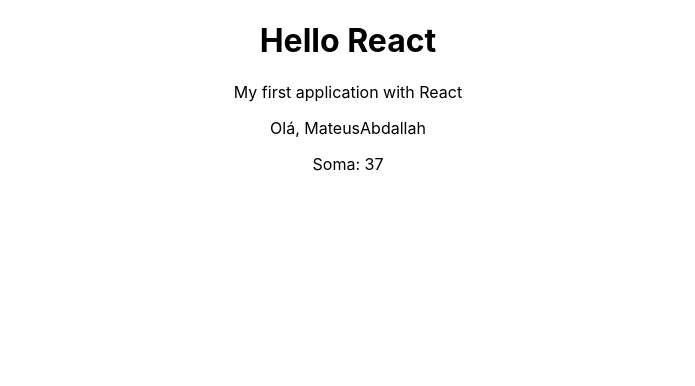
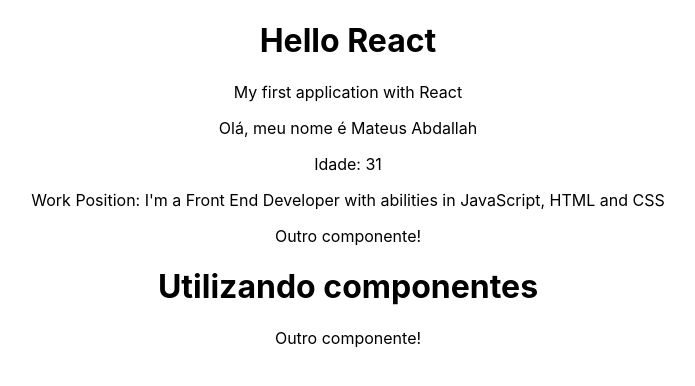
Before and after one commit to mateusAbdallah/learningReactJS, a React (Create React App) app: page / in a window 1280 px wide. Shown: the top 386 px of the page, without its empty margins (292-987 px from the left). Built offline with nearby package versions, Linux system fonts and the light colour scheme.

Commit message:
learning JSX and components

```diff
--- a/src/App.js
+++ b/src/App.js
@@ -1,4 +1,6 @@
 import './App.css';
+import Frase from './components/Frase';
+import HelloWorld from './components/HelloWorld';
 
 function App() {
 
@@ -6,8 +8,13 @@
     return first + last
   }
 
-  function sum(a, b){
-    return a + b
+  function age(){
+    let age = 31;
+    return age;
+  }
+
+  function job(){
+    return "I'm a Front End Developer with abilities in JavaScript, HTML and CSS"
   }
 
 
@@ -16,8 +23,12 @@
     <div className="App">
       <h1>Hello React</h1>
       <p>My first application with React</p>
-      <p>Olá, {name("Mateus", "Abdallah")}</p>
-      <p>Soma: {sum(22, 15)} </p>
+      <p>Olá, meu nome é {name("Mateus", " Abdallah")}</p>
+      <p>Idade: {age()} </p>
+      <p>Work Position: {job()}</p>
+      <Frase/>
+      <HelloWorld/>
+      <Frase/>
     </div>
   );
 }
--- /dev/null
+++ b/src/components/Frase.js
@@ -0,0 +1,9 @@
+function Frase(){
+    return (
+        <div>
+            <p>Outro componente!</p>
+        </div>
+    )
+}
+
+export default Frase;
--- /dev/null
+++ b/src/components/HelloWorld.js
@@ -0,0 +1,12 @@
+import Frase from "./Frase";
+
+function HelloWorld(){
+
+    return (
+        <div>
+            <h1>Utilizando componentes</h1>
+        </div>
+    )
+}
+
+export default HelloWorld;
```
